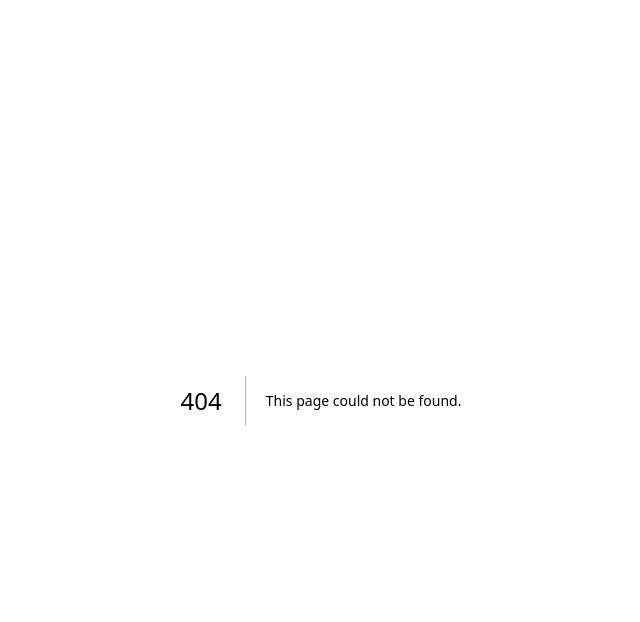
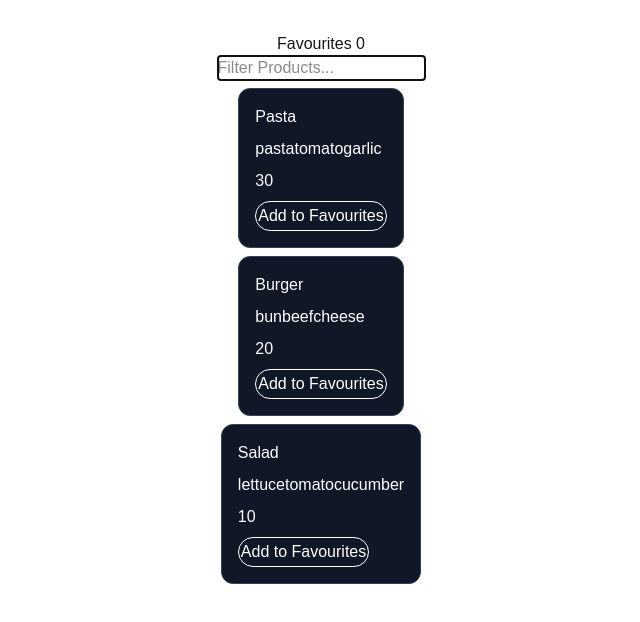
Before and after one commit to Neel37389/react-practice, a Next.js app: page /recipes/client in a window 1280 px wide. Before the commit this address had no page. Shown: the top 622 px of the page, without its empty margins (319-959 px from the left). Built offline with nearby package versions, Linux system fonts and the light colour scheme.

Commit message:
add recipe app - combined exercise

```diff
--- /dev/null
+++ b/src/app/api/recipes/route.js
@@ -0,0 +1,24 @@
+export async function GET() {
+  const recipes = [
+    {
+      id: 1,
+      title: "Pasta",
+      ingredients: ["pasta", "tomato", "garlic"],
+      time: 30,
+    },
+    {
+      id: 2,
+      title: "Burger",
+      ingredients: ["bun", "beef", "cheese"],
+      time: 20,
+    },
+    {
+      id: 3,
+      title: "Salad",
+      ingredients: ["lettuce", "tomato", "cucumber"],
+      time: 10,
+    },
+  ];
+
+  return Response.json(recipes);
+}
--- /dev/null
+++ b/src/app/recipes/[id]/page.js
@@ -0,0 +1,13 @@
+export default async function RecipePage({ params }) {
+  const resposne = await fetch("http://localhost:3000/api/recipes");
+  const recipes = await resposne.json();
+  const { id } = await params;
+  const recipe = recipes.find((p) => String(p.id) === id);
+  return (
+    <div>
+      <h1>{recipe.title}</h1>
+      <p>{recipe.ingredients}</p>
+      <p>{recipe.time}</p>
+    </div>
+  );
+}
--- /dev/null
+++ b/src/app/recipes/client/page.js
@@ -0,0 +1,66 @@
+"use client";
+
+import { useState, useEffect, useRef } from "react";
+import { RecipeCard } from "@/components/RecipeCard";
+
+export default function Home() {
+  const [loading, setLoading] = useState(false);
+  const [recipes, setRecipes] = useState([]);
+  const [favourites, setfavourites] = useState([]);
+  const [search, setSearch] = useState("");
+  const inputRef = useRef(null);
+
+  const addToFavourites = (recipe) => {
+    setfavourites([...favourites, recipe]);
+  };
+
+  async function fetchRecipes() {
+    try {
+      setLoading(true);
+      const resposne = await fetch("http://localhost:3000/api/recipes");
+      const data = await resposne.json();
+      setRecipes(data);
+    } catch (error) {
+      console.log(error);
+    } finally {
+      setLoading(false);
+    }
+  }
+
+  useEffect(() => {
+    fetchRecipes();
+  }, []);
+
+  useEffect(() => {
+    inputRef.current.focus();
+  }, []);
+
+  return (
+    <div className="flex flex-col max-h-screen items-center justify-center p-8">
+      <p>Favourites {favourites.length}</p>
+      <input
+        ref={inputRef}
+        value={search}
+        onChange={(e) => setSearch(e.target.value)}
+        placeholder="Filter Products..."
+      ></input>
+      {loading ? (
+        <p>Loading...</p>
+      ) : (
+        recipes
+          .filter((recipe) =>
+            recipe.title.toLowerCase().includes(search.toLowerCase()),
+          )
+          .map((recipe) => (
+            <RecipeCard
+              key={recipe.id}
+              title={recipe.title}
+              ingredients={recipe.ingredients}
+              time={recipe.time}
+              addToFavourites={() => addToFavourites(recipe)}
+            />
+          ))
+      )}
+    </div>
+  );
+}
--- /dev/null
+++ b/src/app/recipes/page.js
@@ -0,0 +1,19 @@
+import Link from "next/link";
+
+export default async function RecipePage() {
+  const response = await fetch("http://localhost:3000/api/recipes");
+  const recipes = await response.json();
+
+  return (
+    <div>
+      {recipes.map((recipe) => (
+        <Link key={recipe.id} href={`/recipes/${recipe.id}`}>
+          <div>
+            <p>{recipe.title}</p>
+            <p>{recipe.time}</p>
+          </div>
+        </Link>
+      ))}
+    </div>
+  );
+}
--- /dev/null
+++ b/src/components/RecipeCard.jsx
@@ -0,0 +1,12 @@
+export const RecipeCard = ({ addToFavourites, title, ingredients, time }) => {
+  return (
+    <div className="mt-2 border border-gray-700 rounded-xl p-4 bg-gray-900 text-white space-y-2">
+      <h1>{title}</h1>
+      <p>{ingredients}</p>
+      <p>{time}</p>
+      <button className="border rounded-4xl p-0.5" onClick={addToFavourites}>
+        Add to Favourites
+      </button>
+    </div>
+  );
+};
```
